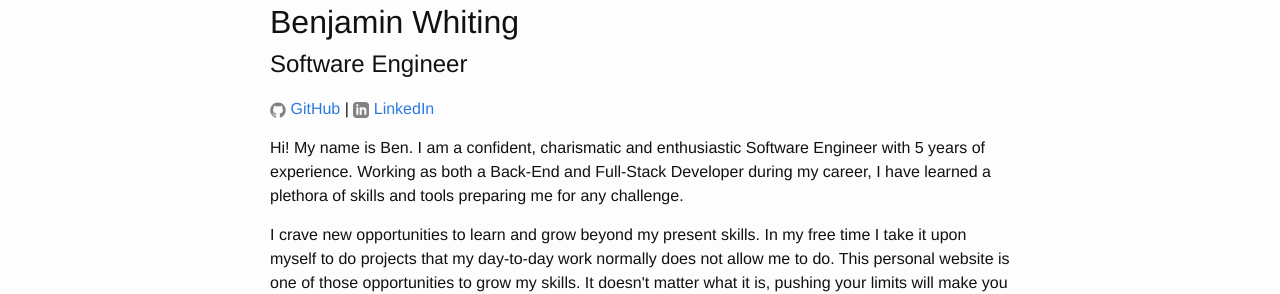
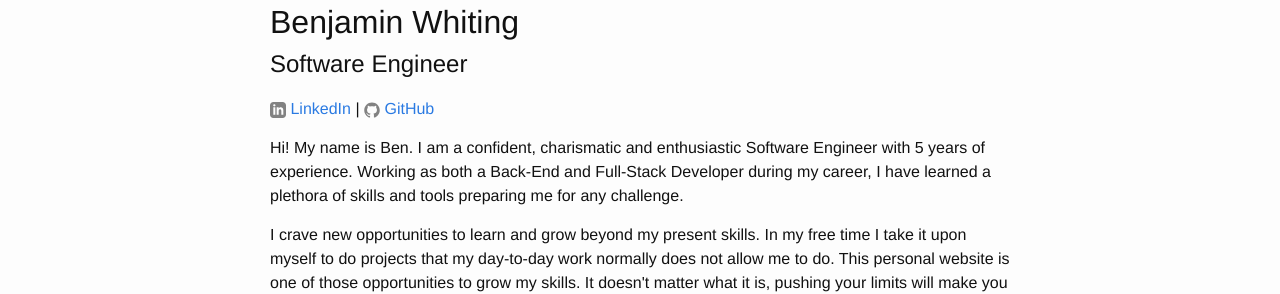
Before and after one commit to BenWhiting/BenWhiting.github.io, a Jekyll site: the page built from index.html, in a window 1280 px wide. Shown: the part 494-788 px from the top of the page. Built offline with Jekyll 4.4.1, drawn with Linux system fonts in a browser that asks for light colours.

Commit message:
moving around links

```diff
--- a/_includes/sidebar.html
+++ b/_includes/sidebar.html
@@ -6,7 +6,7 @@
   <h1>Benjamin Whiting</h1>
   <h2>Software Engineer</h2>
   <div class="social-media">
-      {% include icon-github.html username=GitHub %} |
-      {% include icon-linkedin.html username=LinkedIn %}
+    {% include icon-linkedin.html username=LinkedIn %} |
+    {% include icon-github.html username=GitHub %}
   </div>
 </div>
```
